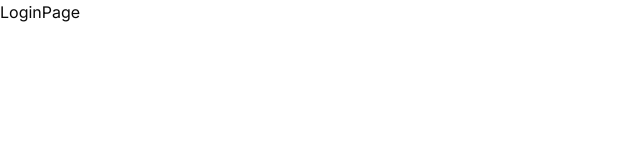
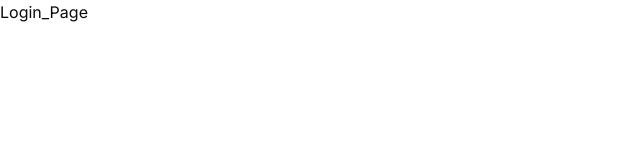
Before and after one commit to Abhigyankrsingh/abhistream, a Next.js app: page /login in a window 1280 px wide. Shown: the top 160 px of the page, without its empty margins (0-640 px from the left). Built offline with nearby package versions, Linux system fonts and the light colour scheme.

Commit message:
Code_Updated

```diff
--- a/app/(auth)/login/page.tsx
+++ b/app/(auth)/login/page.tsx
@@ -2,7 +2,7 @@ const Page = () => {
 
     return (
         <div>
-            LoginPage
+            Login_Page
         </div>
     );
 }
```
